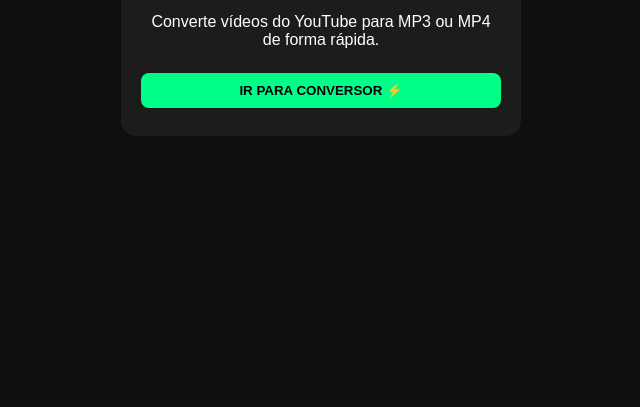
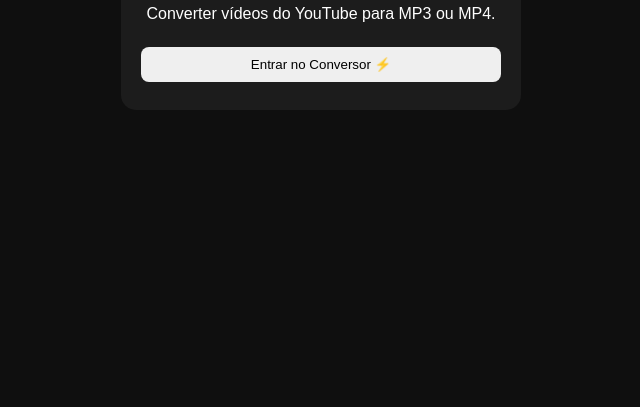
Before and after one commit to RedeMafiosa/ftverter, a website: page index.html in a window 1280 px wide. Shown: the part 393-800 px from the top of the page, without its empty margins (319-959 px from the left). Drawn offline with Linux system fonts and the light colour scheme.

Commit message:
Update index.html

```diff
--- a/index.html
+++ b/index.html
@@ -6,19 +6,16 @@
 <title>FantasmaVerter</title>
 <link rel="stylesheet" href="style.css">
 </head>
-
 <body>
 
 <div class="container">
 
 <h1>FANTASMAVERTER 🔥</h1>
 
-<p>Bem-vindo ao sistema de conversão de vídeos.</p>
-
-<p>Converte vídeos do YouTube para MP3 ou MP4 de forma rápida.</p>
+<p>Converter vídeos do YouTube para MP3 ou MP4.</p>
 
 <a href="converter.html">
-<button class="convert">IR PARA CONVERSOR ⚡</button>
+<button class="btn">Entrar no Conversor ⚡</button>
 </a>
 
 </div>
```
